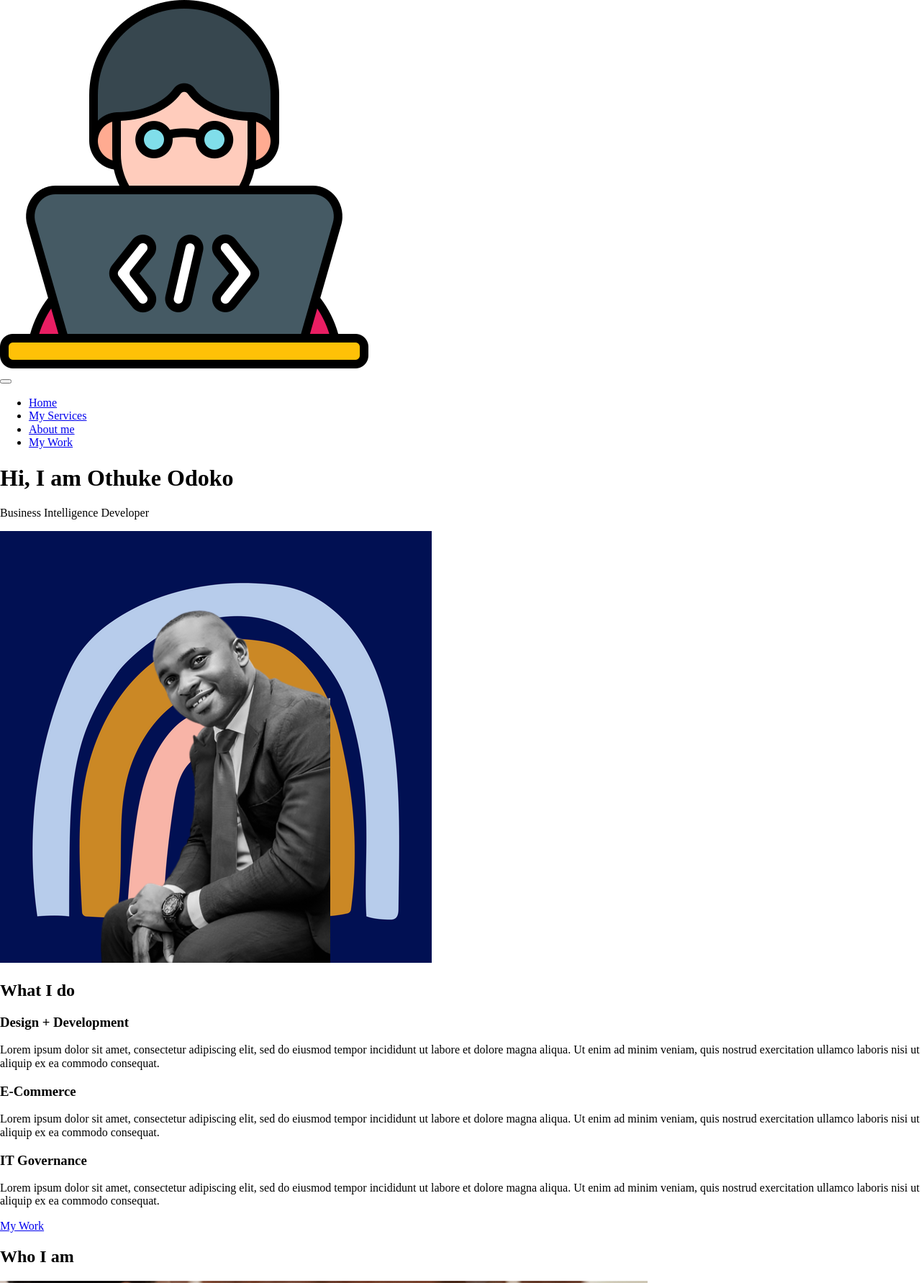
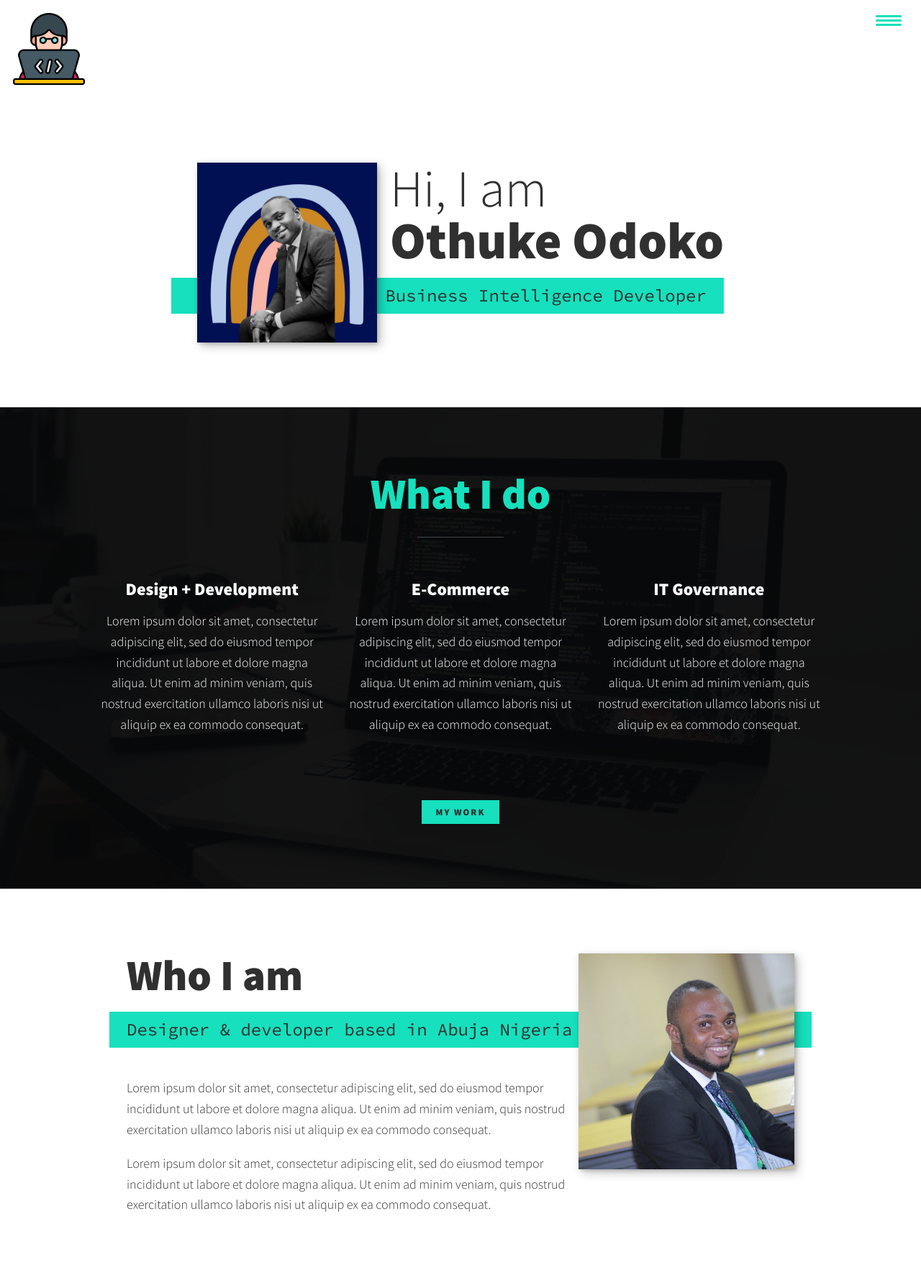
Before and after one commit to othukeodoko/PortfolioSite, a plain HTML site: page index.html in a window 1280 px wide. Shown: the top 1783 px of the page at 72% size. Drawn offline with nearby package versions, Linux system fonts and the light colour scheme.

Commit message:
Added Styling and additional Images

```diff
--- /dev/null
+++ b/css/style.css
@@ -0,0 +1,401 @@
+*,
+*::before,
+*::after {
+     box-sizing: border-box;
+}
+
+:root {
+    --ff-primary: 'Source Sans Pro', sans-serif;;
+    --ff-secondary: 'Source Code Pro, monospace';
+}
+
+/* Custom Properties, update these for your own design */
+
+:root {
+    --ff-primary: 'Source Sans Pro', sans-serif;
+    --ff-secondary: 'Source Code Pro', monospace;
+
+    --fw-reg: 300;
+    --fw-bold: 900;
+
+    --clr-light: #fff;
+    --clr-dark: #303030;
+    --clr-accent: #16e0bd;
+
+    --fs-h1: 3rem;
+    --fs-h2: 2.25rem;
+    --fs-h3: 1.25rem;
+    --fs-body: 1rem;
+    --bs: 0.25em 0.25em 0.75em rgba(0,0,0,.25),
+    0.125em 0.125em 0.25em rgba(0,0,0,.15);
+}
+
+@media (min-width: 800px) {
+    :root {
+        --fs-h1: 4.5rem;
+        --fs-h2: 3.75rem;
+        --fs-h3: 1.5rem;
+        --fs-body: 1.125rem;
+    }
+}
+
+/* General Styles*/
+
+body {
+    background: var(--clr-light);
+    color: var(--clr-dark);
+    margin: 0;
+    font-family: var(--ff-primary);
+    font-size: var(--fs-body);
+    line-height: 1.6;
+}
+section {
+    padding: 5em 2em;
+}
+img {
+    display: block;
+    max-width: 100%;
+}
+:focus {
+    outline: 3px solid var(--clr-accent);
+    outline-offset: 3px;
+}
+
+/* Buttons */
+
+.btn {
+    display: inline-block;
+    padding: .5em 1.5em;
+    background: var(--clr-accent);
+    color: var(--clr-dark);
+    text-decoration: none;
+    cursor: pointer;
+    font-size: .8rem;
+    text-transform: uppercase;
+    letter-spacing: 2px;
+    font-weight: var(--fw-bold);
+    transition: transform 200ms ease-in-out;
+}
+
+.btn:hover {
+    transform: scale(1.1);
+}
+
+/* Typography*/
+h1,
+h2,
+h3 {
+    line-height: 1;
+    margin: 0;
+}
+h1 {
+    font-size: var(--fs-h1);
+}
+h2 { font-size: var(--fs-h2) }
+h3 { font-size: var(--fs-h3) }
+
+.section__title {
+    margin-bottom: .35em;
+}
+.section__title--intro{
+    font-weight: var(--fw--reg);
+}
+.section__title--intro strong {
+    display: block;
+}
+.section__subtitle {
+    margin: 0;
+    font-size: var(--fs-h3);
+}
+.section__subtitle--intro,
+.section__subtitle--about {
+    background: var(--clr-accent);
+    padding: .25em 1em;
+    font-family: var(--ff-secondary);
+    margin-bottom: 1em;
+}
+.section__subtitle--work {
+    color: var(--clr-accent);
+    font-weight: var(--fw-bold);
+    margin-bottom: 2em;
+}
+
+/*header*/
+header {
+    display: flex;
+    justify-content: space-between;
+    padding: 1em;
+}
+.logo {
+    max-width: 100px;
+}
+.nav {
+    position: fixed;
+    background: var(--clr-dark);
+    color: var(--clr-light);
+    top: 0;
+    bottom: 0;
+    left: 0;
+    right: 0;
+    z-index: 100;
+
+    transform: translateX(100%);
+    transition: transform 250ms cubic-bezier(.5, 0, .5, 1);
+}
+
+.nav__list {
+    list-style: none;
+    display: flex;
+    height: 100%;
+    flex-direction: column;
+    justify-content: space-evenly;
+    align-items: center;
+    margin: 0;
+    padding: 0;
+}
+
+.nav__link {
+    color: inherit;
+    font-weight: var(--fw-bold);
+    font-size: var(--fs-h3);
+    text-decoration: none;
+}
+
+.nav__link:hover {
+    color: var(--clr-accent);
+}
+.nav-toggle {
+    padding: .5em;
+    background: transparent;
+    border: 0;
+    cursor: pointer;
+    position: absolute;
+    right: 1em;
+    top: 1em;
+    z-index: 1000;
+}
+.hamburger {
+    display: block;
+    position: relative;
+}
+
+.hamburger,
+.hamburger::before,
+.hamburger::after {
+    background: var(--clr-accent);
+    width: 2em;
+    height: 3px;
+    border-radius: 1em;
+    transition: transform 250ms ease-in-out;
+}
+
+
+.hamburger::before,
+.hamburger::after {
+    content: '';
+    position: absolute;
+    left: 0;
+    right: 0;
+}
+.hamburger::before { top: 6px; }
+.hamburger::after { bottom: 6px; }
+
+/*Intro Section*/
+.intro {
+    position: relative;
+}
+
+.intro__img {
+    box-shadow: var(--bs);
+}
+.section__subtitle--intro {
+    display: inline-block;
+}
+
+@media (min-width: 600px){
+    .intro  {
+        display: grid;
+        width: min-content;
+        margin: 0 auto;
+        grid-column-gap: 1em;
+        grid-template-areas:
+        "img title"
+        "img subtitle";
+        grid-template-columns: min-content max-content ;
+    }
+    .intro__img {
+        grid-area: img;
+        min-width: 250px;
+        position: relative;
+        z-index: 2;
+    }
+    .section__subtitle--intro {
+        align-self: start;
+        grid-column: -1 / 1;
+        grid-row: 2;
+        text-align: right;
+        position: relative;
+        left: -1.5em;
+        width: calc(100% + 1.5em);
+    }
+}
+
+/* My Services Section */
+.my-services {
+    background-color: var(--clr-dark);
+    background-image: url(/Images/services-bg.jpg);
+    background-size: cover;
+    background-blend-mode: multiply;
+    color: var(--clr-light);
+    text-align: center;
+}
+.section__title--services {
+    color: var(--clr-accent);
+    position: relative;
+}
+.section__title--services::after {
+    content: '';
+    display: block;
+    width: 2em;
+    height: 1px;
+    margin: 0.5em auto 1em;
+    background-color: var(--clr-light);
+    opacity: 0.25;
+}
+.services {
+    margin-bottom: 4em;
+}
+.service {
+    max-width: 500px;
+    margin: 0 auto;
+}
+
+@media (min-width: 800px){
+    .services {
+        display: flex;
+        max-width: 1000px;
+        margin-left: auto;
+        margin-right: auto;
+        gap: 2em;
+    }
+    /* .service + .service {
+        margin-left: 2em;
+
+    } */
+}
+
+/* About Section*/
+.about-me {
+    max-width: 1000px;
+    margin: 0 auto;
+}
+.about-me__img {
+    box-shadow: var(--bs);
+}
+@media (min-width: 600px) {
+    .about-me {
+        display: grid;
+        grid-template-columns: 1fr 300px;
+        grid-template-areas:
+            "title img"
+            "subtitle img"
+            "text img";
+
+    }
+
+    .section__title--about {
+        grid-area: title;
+    }
+
+    .section__subtitle--about {
+        grid-column: 1 / -1;
+        grid-row: 2;
+        position: relative;
+        left: -1em;
+        width: calc(100% + 2em);
+        padding-left: 1em;
+        padding-right: calc(200px + 4em);
+
+    }
+    .about-me__img {
+        grid-area: img;
+        position: relative;
+        z-index: 2;
+    }
+}
+
+/* My Work */
+.my-work {
+    background-color: var(--clr-dark);
+    color: var(--clr-light);
+    text-align: center;
+}
+.portfolio {
+    display: grid;
+    grid-template-columns: repeat(auto-fit, minmax(300px, 1fr));
+}
+
+.portfolio__item {
+    background: var(--clr-accent);
+    overflow: hidden;
+}
+
+.portfolio__img {
+    transition:
+        transform 750ms cubic-bezier(.5, 0, .5, 1),
+        opacity 250ms linear;
+}
+.portfolio__item:focus {
+    position: relative;
+    z-index: 2;
+}
+.portfolio__img:hover, .portfolio__item:focus .portfolio__img {
+    transform: scale(1.2);
+    opacity: .75;
+}
+
+/* Footer */
+/* footer */
+
+.footer {
+    background: #111;
+    color: var(--clr-accent);
+    text-align: center;
+    padding: 2.5em 0;
+    font-size: var(--fs-h3);
+
+}
+
+.footer a {
+    color: inherit;
+    text-decoration: none;
+}
+
+.footer__link {
+    font-weight: var(--fw-bold);
+}
+
+.footer__link:hover,
+.social-list__link:hover {
+    opacity: .7;
+}
+
+.footer__link:hover {
+    text-decoration: underline;
+}
+
+.social-list {
+    list-style: none;
+    display: flex;
+    justify-content: center;
+    margin: 2em 0 0;
+    padding: 0;
+}
+
+.social-list__item {
+    margin: 0 .5em;
+}
+
+.social-list__link {
+    padding: .5em;
+}
--- a/index.html
+++ b/index.html
@@ -6,8 +6,9 @@
         <title>Othuke Odoko Portfolio Website</title>
         <link rel="stylesheet" href="https://cdnjs.cloudflare.com/ajax/libs/normalize/7.0.0/normalize.min.css">
         <link rel="stylesheet" href="https://cdnjs.cloudflare.com/ajax/libs/font-awesome/5.11.2/css/all.css" integrity="sha256-46qynGAkLSFpVbEBog43gvNhfrOj+BmwXdxFgVK/Kvc=" crossorigin="anonymous" />
-
-
+        <!-- Update these with your own fonts -->
+        <link href="https://fonts.googleapis.com/css?family=Source+Code+Pro:400,900|Source+Sans+Pro:300,900&display=swap" rel="stylesheet">
+        <link rel="stylesheet" href="css/style.css">
     </head>
     <body>
         <header>
@@ -34,11 +35,11 @@
             <p class="section__subtitle section__subtitle--intro">
                 Business Intelligence Developer
             </p>
-            <img src="Images/othukeodoko1.png" alt="A picture of Othuke Odoko Smiling">
+            <img src="Images/othukeodoko1.png" alt="A picture of Othuke Odoko Smiling" class="intro__img">
         </section>
 
         <!-- My Services-->
-        <section class="my-services"id="services">
+        <section class="my-services" id="services">
               <h2 class="section__title section__title--services">What I do</h2>
               <div class="services">
                 <div class="service">
@@ -67,23 +68,23 @@
         </section> <!--End of Section-->
 
         <!-- About me -->
-        <section class="about-me"id="about">
+        <section class="about-me" id="about">
             <h2 class="section__title section__title--about">
                 Who I am
             </h2>
-            <p class="section__subtitle section__subtitle--about"></p>
+            <p class="section__subtitle section__subtitle--about">Designer & developer based in Abuja Nigeria</p>
             <div class="about__me--body">
-                <p></p>
-                <p></p>
+                <p>Lorem ipsum dolor sit amet, consectetur adipiscing elit, sed do eiusmod tempor incididunt ut labore et dolore magna aliqua. Ut enim ad minim veniam, quis nostrud exercitation ullamco laboris nisi ut aliquip ex ea commodo consequat.</p>
+                <p>Lorem ipsum dolor sit amet, consectetur adipiscing elit, sed do eiusmod tempor incididunt ut labore et dolore magna aliqua. Ut enim ad minim veniam, quis nostrud exercitation ullamco laboris nisi ut aliquip ex ea commodo consequat.</p>
             </div>
-            <img src="Images/Career negotiation.jpg">
+            <img src="Images/OT Profile Pic.jpg" class="about-me__img">
         </section>
         <!-- My Work -->
         <section class="my-work" id="work">
             <h2 class="section__title">
                 My Work
             </h2>
-            <p class="section_subtitle"></p>
+            <p class="section_subtitle">A selection of my range of work</p>
             <div class="portfolio">
                 <!--Portfolio Item 01-->
                 <a href="#" class="portfolio__item">
@@ -128,15 +129,30 @@
             </div>
         </section>
         <!-- Footer -->
-        <footer>
-            <a href="mailto:hercules.othuke@gmail.com" class="footer-link">
-                hercules.othuke@gmail.com
-            </a>
+        <footer class="footer">
+            <!-- replace with your own email address -->
+            <a href="mailto:hercules.othuke@gmail.com" class="footer__link">hercules.othuke@gmail.com</a>
             <ul class="social-list">
-                <li class="social-list__item"><a class="social-list__link" href="https://twitter.com">A</a></li>
-                <li class="social-list__item"><a class="social-list__link" href="https://twitter.com">B</a></li>
-                <li class="social-list__item"><a class="social-list__link" href="https://twitter.com">C</a></li>
-                <li class="social-list__item"><a class="social-list__link" href="https://twitter.com">D</a></li>
+                <li class="social-list__item">
+                    <a class="social-list__link" href="https://codepen.io">
+                        <i class="fab fa-codepen"></i>
+                    </a>
+                </li>
+                <li class="social-list__item">
+                    <a class="social-list__link" href="http://dribbble.com">
+                        <i class="fab fa-dribbble"></i>
+                    </a>
+                </li>
+                <li class="social-list__item">
+                    <a class="social-list__link" href="https://twitter.com">
+                        <i class="fab fa-twitter"></i>
+                    </a>
+                </li>
+                <li class="social-list__item">
+                    <a class="social-list__link" href="https://github.com">
+                        <i class="fab fa-github"></i>
+                    </a>
+                </li>
             </ul>
         </footer>
     </body>
```
Also changed, not shown: Images/OT Profile Pic.jpg (added).
